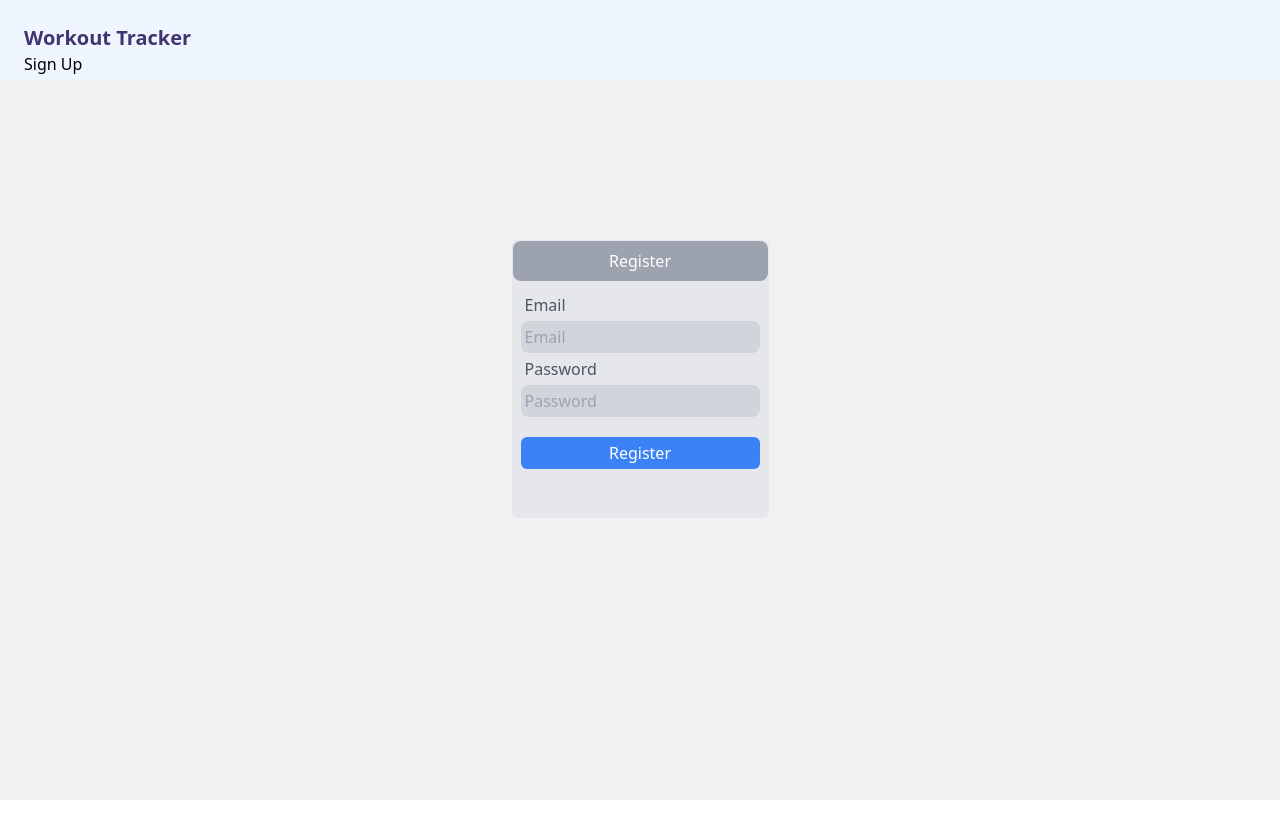
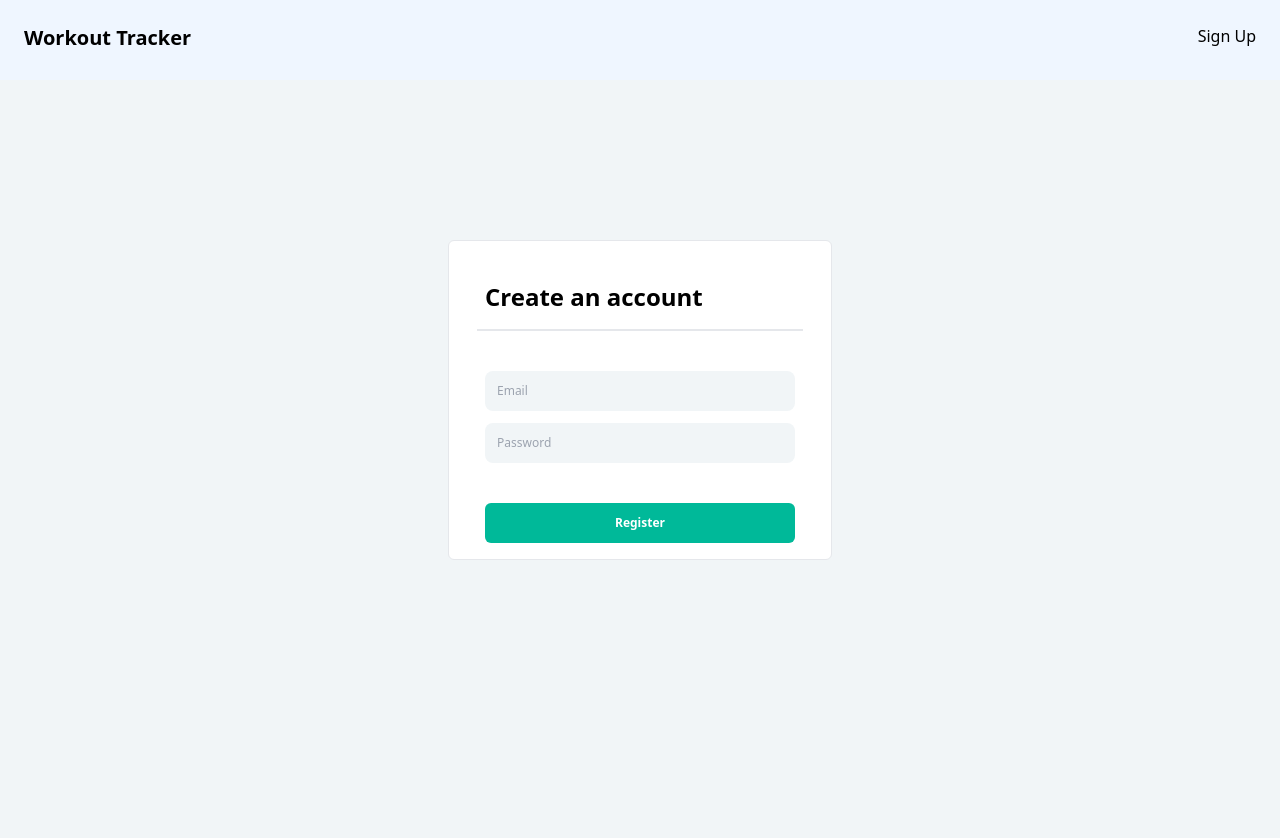
Before and after one commit to kezdetphia/mern-mycode-front, a React (Create React App) app: page /signup in a window 1280 px wide. Shown: the top 838 px of the page. Before the commit the page ends 800 px from the top, so only its background shows below. Built offline with nearby package versions, Linux system fonts and the light colour scheme.

Commit message:
navbar link, signupage, useLogin

```diff
--- a/src/App.js
+++ b/src/App.js
@@ -1,4 +1,4 @@
-import {BrowserRouter, Routes, Route} from 'react-router-dom'
+import { BrowserRouter, Routes, Route, useNavigate } from "react-router-dom";
 
 //pages & components
 import Home from './Pages/Home'
@@ -9,10 +9,11 @@ import SignupPage from "./Pages/SignupPage";
 
 
 function App() {
+
   return (
     <div className="bg-background h-screen">
       <BrowserRouter>
-        <Navbar />
+          <Navbar />
         <div className="pages">
           <Routes>
             <Route path="" element={<Home />} />
--- a/src/Components/Navbar.jsx
+++ b/src/Components/Navbar.jsx
@@ -3,14 +3,14 @@ import {Link} from 'react-router-dom'
 
 const Navbar = () => {
   return (
-    <header className='h-20 bg-blue-50 '>
-      <div className='py-6 pl-6'  >
-      <Link to='/'>
-        <h1 className='text-xl font-bold text-primary'>Workout Tracker</h1>
-      </Link>
-      <Link to='/signup'>
-        <h1 className=''> Sign Up </h1>
-      </Link>
+    <header className="h-20 bg-blue-50  ">
+      <div className="py-6 px-6 flex justify-between ">
+        <Link to="/">
+          <h1 className="text-xl font-bold text-primary">Workout Tracker</h1>
+        </Link>
+        <Link to="/signup">
+          <h1 className=""> Sign Up </h1>
+        </Link>
       </div>
     </header>
   );
--- a/src/Pages/SignupPage.jsx
+++ b/src/Pages/SignupPage.jsx
@@ -2,6 +2,9 @@ import { useState } from "react";
 import { useSignup } from "../hooks/useSignup";
 
 const SignupPage = () => {
+
+  const [headerInstruction, setHeaderInstruction] = useState('Create an account')
+
 
   const intialForm = {
     email: "",
@@ -23,44 +26,48 @@ const SignupPage = () => {
   const handleSubmit = async (e) => {
     e.preventDefault();
     console.log(signupForm)
-    await signup(signupForm);
+    signup(signupForm);
   }
 
   return (
-    <div className="flex justify-center mt-40  ">
-      <div className="  bg-gray-200 border rounded-md ">
-        <div className="text-md text-white text-bold flex justify-center py-2  rounded-lg bg-gray-400">
-          Register
+    <div className="flex justify-center pt-40 w-screen h-screen bg-background  ">
+      <div className="bg-white border rounded-md w-96 h-1/2 px-7  ">
+        <div className="text-2xl font-bold mt-10 mx-2 ">
+          {headerInstruction}
         </div>
-        <form className="flex flex-col m-2  " onSubmit={handleSubmit}>
-          <label className="p-1 text-gray-600">Email</label>
+        <div className="border bg-background mt-4" />
+        <form className="flex flex-col mx-2 my-10  " onSubmit={handleSubmit}>
+
           <input
-            className="p-1 rounded-lg bg-gray-300"
+            className="p-3 rounded-lg bg-background mb-3 text-xs"
             placeholder="Email"
             type="email"
             value={signupForm.email}
             name="email"
             onChange={handleChange}
           />
-          <label className="p-1 text-gray-600 ">Password</label>
           <input
-            className="p-1 rounded-lg bg-gray-300"
+            className="p-3 rounded-lg bg-background text-xs"
             placeholder="Password"
             type="password"
             value={signupForm.password}
             name="password"
             onChange={handleChange}
           />
-          <div className="flex justify-center flex-col py-5">
+
+          <div className="flex justify-center flex-col py-10">
             <button
-              className="bg-blue-500 text-white rounded-md  px-4 py-1"
+              className="bg-mygreen text-white font-bold rounded-md p-3 text-xs"
               type="submit"
               disabled={isLoading}
             >
               Register
             </button>
-            <div className="flex justify-center pt-5 text-red-500">
+
+            <div className="flex justify-center mt-10 text-red-400 text-sm">
+            <div className="">
               {error && <div>{error}</div>}
+            </div>
             </div>
           </div>
         </form>
--- /dev/null
+++ b/src/hooks/useLogin.jsx
@@ -0,0 +1,42 @@
+import { useState } from "react";
+import { useAuthContext } from "./useAuthContext";
+
+export const useLogin = () => {
+  const [isLoading, setIsLoading] = useState(false);
+  const [error, setError] = useState(null);
+  const { dispatch } = useAuthContext();
+
+  const login = async (userDetails) => {
+    setIsLoading(true);
+    setError(null);
+
+    try {
+      const response = await fetch("http://localhost:4000/api/users/signup", {
+        method: "POST",
+        headers: {
+          "Content-Type": "application/json",
+        },
+        body: JSON.stringify(userDetails),
+      });
+      const json = await response.json();
+
+      if (!response.ok) {
+        setIsLoading(false);
+        setError(json.error);
+      }
+      if (response.ok) {
+        // save the user to local storage
+        localStorage.setItem("user", JSON.stringify(json));
+
+        // update the auth context
+        dispatch({ type: "LOGIN", payload: json });
+      }
+    } catch (error) {
+      setError("An error occured during signuo");
+    } finally {
+      setIsLoading(false);
+    }
+  };
+
+  return { login, isLoading, error };
+};
--- a/tailwind.config.js
+++ b/tailwind.config.js
@@ -4,13 +4,10 @@ module.exports = {
   theme: {
     extend: {
       colors: {
-        background: '#f1f1f1',
-        headerlink: '#333',
-        primary: "#41346F",
-        darkblue: "#002A52",
-        textcolor: "#525252",
-        darkgray: "#002A52",
-        lightgray: "#474747",
+        background: "#F1F5F7",
+        mygreen: "#00B999",
+
+
       },
     },
   },
```
